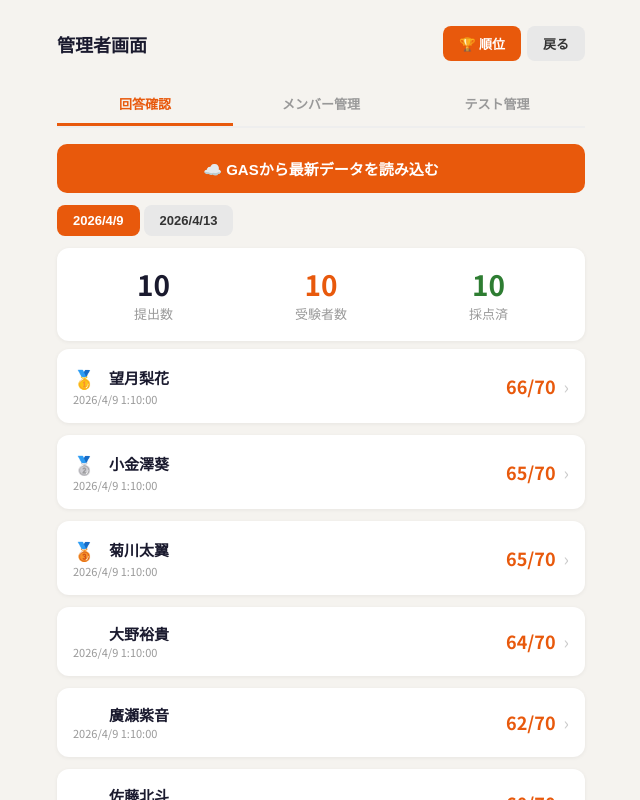
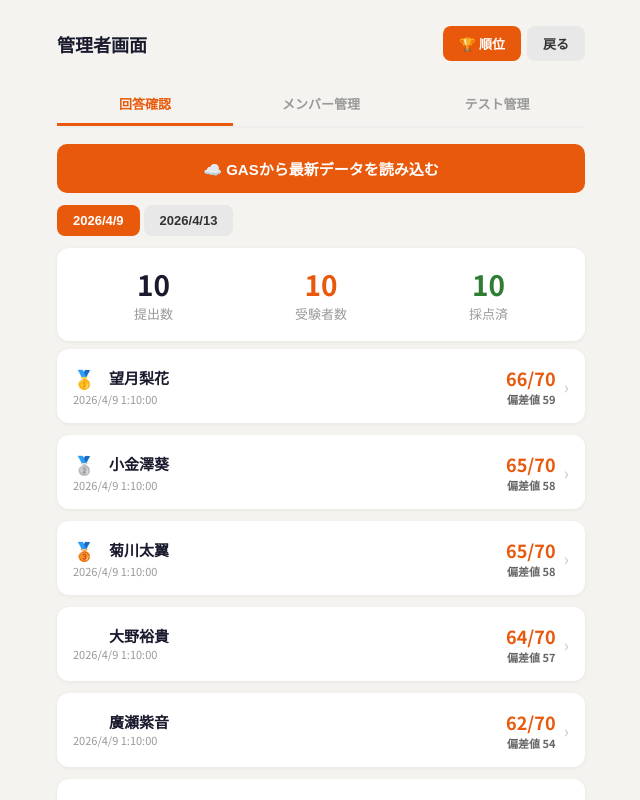
Before and after one commit to suzukimunenari-coder/vision-kenshu, a Next.js app: page / in a window 1280 px wide. Both pictures are taken after a click on the button "管理者画面". Shown: the top 800 px of the page, without its empty margins (319-959 px from the left). Built offline with nearby package versions, Linux system fonts and the light colour scheme.

Commit message:
Update page.js

```diff
--- a/src/app/page.js
+++ b/src/app/page.js
@@ -308,10 +308,7 @@ function DonePage({ user, session, rec, onBack }) {
         <div style={{ display: "flex", justifyContent: "space-between", alignItems: "center", marginBottom: 6 }}>
           <div style={{ fontSize: 12, fontWeight: 700, color: "#1A1A2E" }}>{q.title}</div>
           <div style={{ display: "flex", alignItems: "center", gap: 6 }}>
-            {sc != null
-              ? <span style={{ fontSize: 18, fontWeight: 700, color: sc.score >= 8 ? "#2E7D32" : sc.score >= 5 ? "#E8590C" : "#c00" }}>{sc.score}</span>
-              : <span style={{ fontSize: 14, color: "#ccc" }}>-</span>
-            }
+            {sc != null ? <span style={{ fontSize: 18, fontWeight: 700, color: sc.score >= 8 ? "#2E7D32" : sc.score >= 5 ? "#E8590C" : "#c00" }}>{sc.score}</span> : <span style={{ fontSize: 14, color: "#ccc" }}>-</span>}
             <span style={{ fontSize: 12, color: "#999" }}>/ {q.maxScore}</span>
           </div>
         </div>
@@ -395,6 +392,14 @@ function AdminPage({ data, cfg, onBack, updateData, updateCfg, onShowRanking })
   const session = (cfg.sessions || []).find(s => s.id === selSId);
   const entries = Object.entries(data).filter(([_, v]) => v[selSId]?.submittedAt);
   const max = session?.totalScore || (session?.questions.length || 0) * 10;
+
+  const scores = {};
+  entries.forEach(([name, v]) => {
+    const sc = v[selSId]?.scoring;
+    if (sc) scores[name] = Object.values(sc).reduce((a, v) => a + (v?.score || 0), 0);
+  });
+  const hensa = calcHensa(scores) || {};
+
   const addMember = () => { if (!newName.trim()) return; updateCfg({ ...cfg, members: [...cfg.members, newName.trim()] }); setNewName(""); };
   const remMember = n => updateCfg({ ...cfg, members: cfg.members.filter(m => m !== n) });
   const delAnswer = (n, sid) => { const d = dbLoad(); if (d[n]) { delete d[n][sid]; if (!Object.keys(d[n]).length) delete d[n]; } updateData(d); setDetail(null); setDelConf(null); };
@@ -454,6 +459,7 @@ function AdminPage({ data, cfg, onBack, updateData, updateCfg, onShowRanking })
       {ts !== null && <div style={{ ...S.card, display: "flex", justifyContent: "center", alignItems: "baseline", gap: 8, marginBottom: 4 }}>
         <span style={{ fontSize: 36, fontWeight: 700, color: "#E8590C" }}>{ts}</span>
         <span style={{ fontSize: 16, color: "#999" }}>/ {max} 点</span>
+        {hensa[detail] != null && <span style={{ fontSize: 14, fontWeight: 700, color: "#666", marginLeft: 8 }}>偏差値 {hensa[detail]}</span>}
       </div>}
       {session?.questions.map(q => {
         const sc = scoring[q.id];
@@ -463,10 +469,7 @@ function AdminPage({ data, cfg, onBack, updateData, updateCfg, onShowRanking })
           <div style={{ display: "flex", justifyContent: "space-between", alignItems: "center", marginBottom: 6 }}>
             <div style={{ fontSize: 12, fontWeight: 700, color: "#1A1A2E" }}>{q.title}</div>
             <div style={{ display: "flex", alignItems: "center", gap: 6 }}>
-              {sc != null
-                ? <span style={{ fontSize: 18, fontWeight: 700, color: sc.score >= 8 ? "#2E7D32" : sc.score >= 5 ? "#E8590C" : "#c00" }}>{sc.score}</span>
-                : <span style={{ fontSize: 14, color: "#ccc" }}>-</span>
-              }
+              {sc != null ? <span style={{ fontSize: 18, fontWeight: 700, color: sc.score >= 8 ? "#2E7D32" : sc.score >= 5 ? "#E8590C" : "#c00" }}>{sc.score}</span> : <span style={{ fontSize: 14, color: "#ccc" }}>-</span>}
               <span style={{ fontSize: 11, color: "#999" }}>/{q.maxScore}</span>
             </div>
           </div>
@@ -524,7 +527,10 @@ function AdminPage({ data, cfg, onBack, updateData, updateCfg, onShowRanking })
           <div style={{ fontSize: 11, color: "#999" }}>{new Date(rec.submittedAt).toLocaleString("ja-JP")}</div>
         </div>
         <div style={{ display: "flex", alignItems: "center", gap: 8 }}>
-          {tot !== null ? <span style={{ fontSize: 18, fontWeight: 700, color: "#E8590C" }}>{tot}/{max}</span> : <span style={{ ...S.tagO, fontSize: 11 }}>未採点</span>}
+          <div style={{ textAlign: "right" }}>
+            {tot !== null ? <span style={{ fontSize: 18, fontWeight: 700, color: "#E8590C" }}>{tot}/{max}</span> : <span style={{ ...S.tagO, fontSize: 11 }}>未採点</span>}
+            {hensa[name] != null && <div style={{ fontSize: 11, fontWeight: 700, color: "#666" }}>偏差値 {hensa[name]}</div>}
+          </div>
           <span style={{ fontSize: 18, color: "#ccc" }}>›</span>
         </div>
       </div>)}
```
